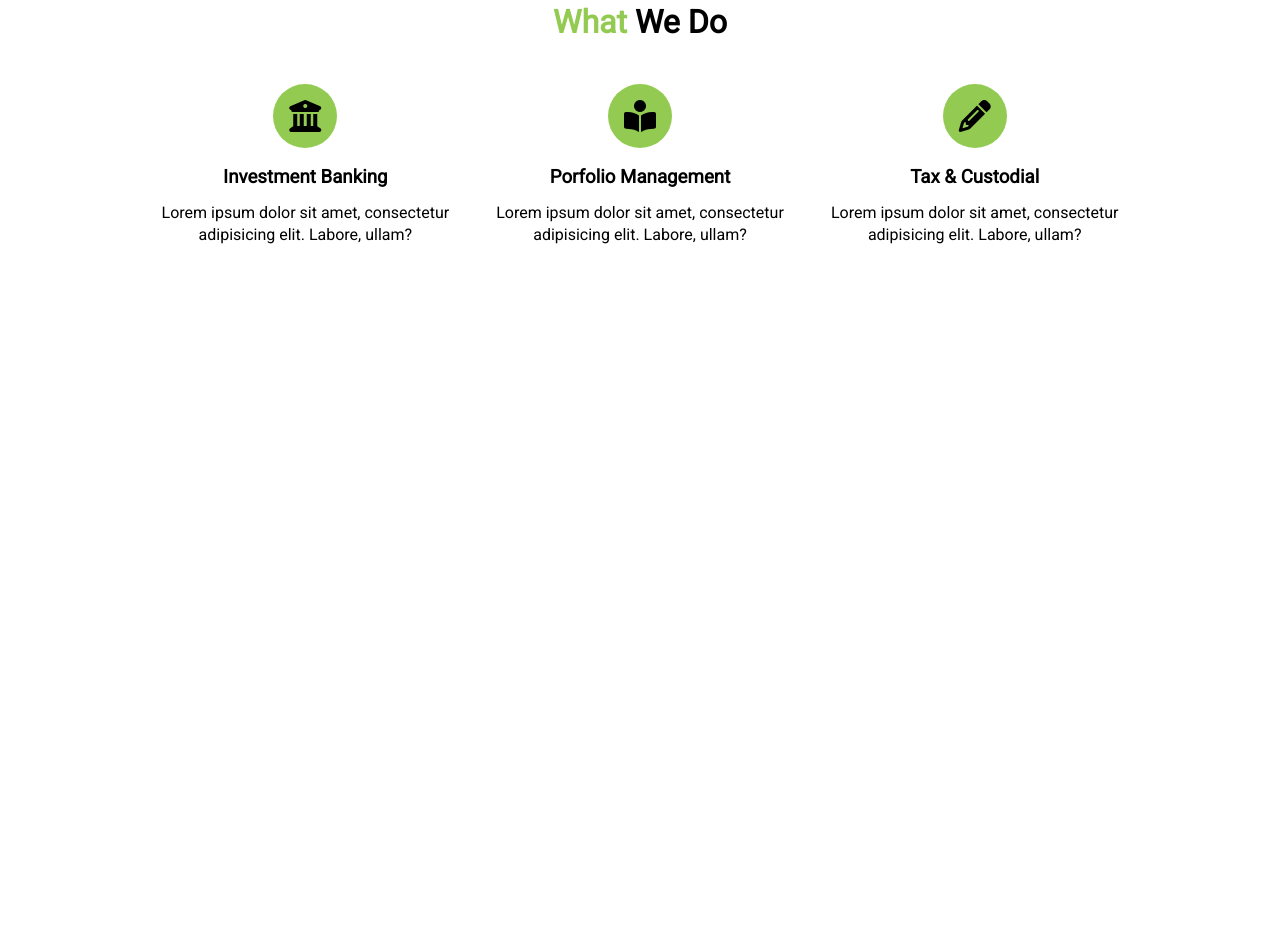
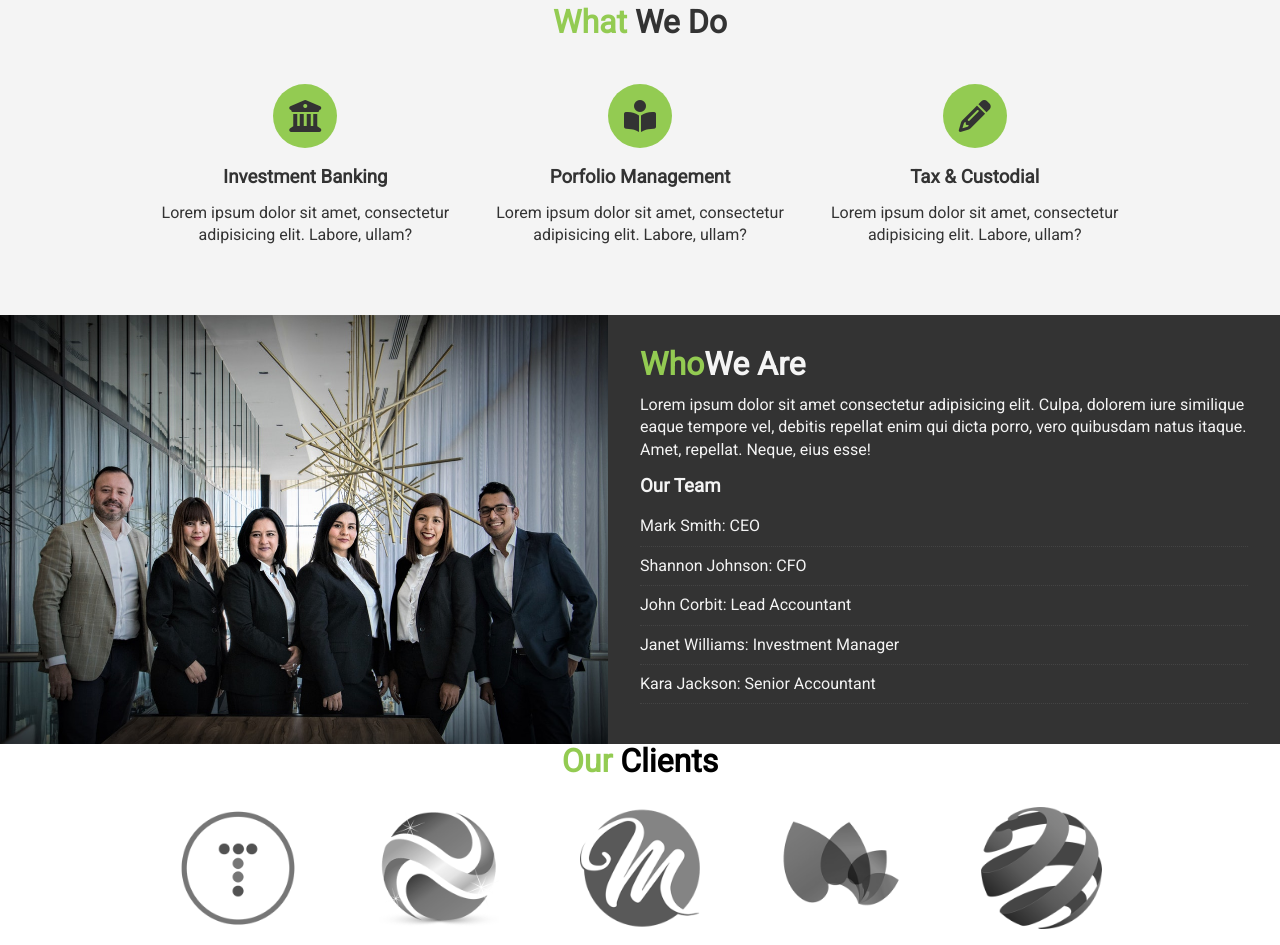
Before and after one commit to Ahernandezl0889/accounting_website, a plain HTML site: page index.html in a window 1280 px wide. Shown: the part 885-1830 px from the top of the page. Before the commit the page ends 1200 px from the top, so only its background shows below. Drawn offline with Linux system fonts and the light colour scheme.

Commit message:
new changes

```diff
--- a/css/style.css
+++ b/css/style.css
@@ -36,6 +36,17 @@ p {
 .text-center{
     text-align:center;
 }
+.bg-light{
+    background: #f4f4f4;
+    color:#333;
+
+}
+.bg-dark{
+    background: #333;
+    color:#f4f4f4;
+
+}
+
 
 .l-heading{
     font-size:4rem;
@@ -62,6 +73,16 @@ p {
     padding:3rem 0;
 }
 
+.p-1{
+    padding:1.5rem;
+}
+.p-2{
+    padding:2rem;
+}
+.p-3{
+    padding:3rem;
+}
+
 .btn{
     /* we display inline-block in order to use width */
     display:inline-block;
@@ -71,9 +92,11 @@ p {
     border:none;
     border-radius: 5px;
 }
+
 .btn:hover{
     background:#7ab436;
 }
+
 .btn-dark{
     background:#333;
     color:#fff;
@@ -174,3 +197,43 @@ p {
     margin-bottom: 1rem;
 
 }
+
+
+/* Section: Who We Are */
+#who{
+    display:flex;
+}
+
+#who div {
+    flex:1;
+}
+
+#who .who-img{
+    background:url('../img/people.jpg');
+    background-position: center;
+    background-size: cover;
+    background-repeat: no-repeat;
+}
+
+.list{
+    margin:0.5rem 0;
+    list-style: none;
+}
+
+.list li{
+    padding: 0.5rem 0;
+    border-bottom: #444 dotted 1px;
+}
+
+/*  Clients */
+#clients .items{
+    display:flex;
+}
+
+#clients .items img{
+    /* to use width */
+    display: block;
+    /* to be in the center */
+    margin:auto;
+    width: 60%;
+}
--- a/index.html
+++ b/index.html
@@ -77,5 +77,42 @@
 
     </section>
 
+    <!-- Sectio:Who We Are -->
+    <section id="who">
+        <!-- background image -->
+        <div class="who-img">
+
+        </div>
+        <div class="who-text bg-dark p-2">
+            <h2 class="m-heading"><span class="text-primary">Who</span>We Are</h2>
+            <p>Lorem ipsum dolor sit amet consectetur adipisicing elit. Culpa, dolorem iure similique eaque tempore vel, debitis repellat enim qui dicta porro, vero quibusdam natus itaque. Amet, repellat. Neque, eius esse!</p>
+            <h3>Our Team</h3>
+            <ul class="list">
+                <li>Mark Smith: CEO</li>
+                <li>Shannon Johnson: CFO</li>
+                <li>John Corbit: Lead Accountant</li>
+                <li>Janet Williams: Investment Manager</li>
+                <li>Kara Jackson: Senior Accountant</li>
+            </ul>
+        </div>
+    </section>
+
+    <section id="clients">
+        <div class="container">
+            <h2 class="m-heading text-center">
+                <span class="text-primary">
+                    Our
+                </span>
+                Clients
+            </h2>
+            <div class="items py-1">
+                <div><img src="./img/logos/logo1.png" alt=""></div>
+                <div><img src="./img/logos/logo2.png" alt=""></div>
+                <div><img src="./img/logos/logo3.png" alt=""></div>
+                <div><img src="./img/logos/logo4.png" alt=""></div>
+                <div><img src="./img/logos/logo5.png" alt=""></div>
+            </div>
+        </div>
+    </section>
 </body>
 </html>
```
